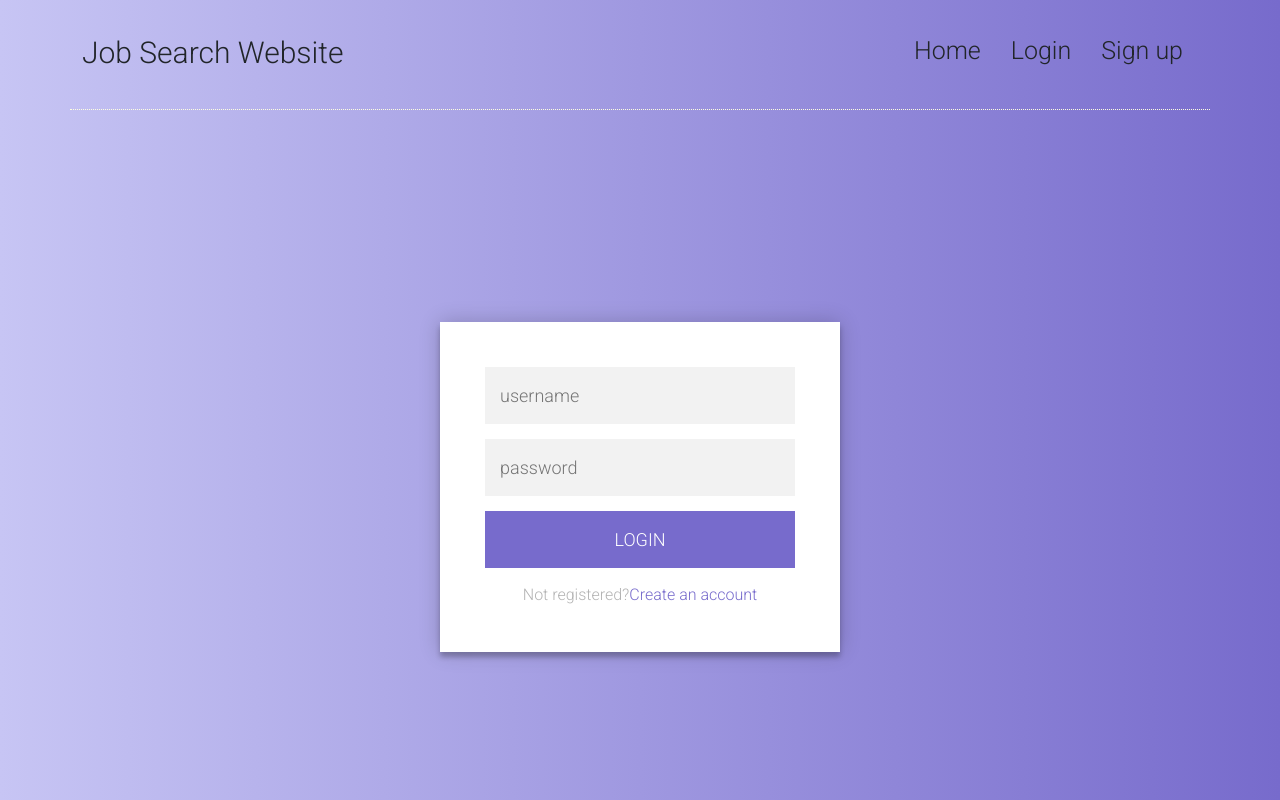
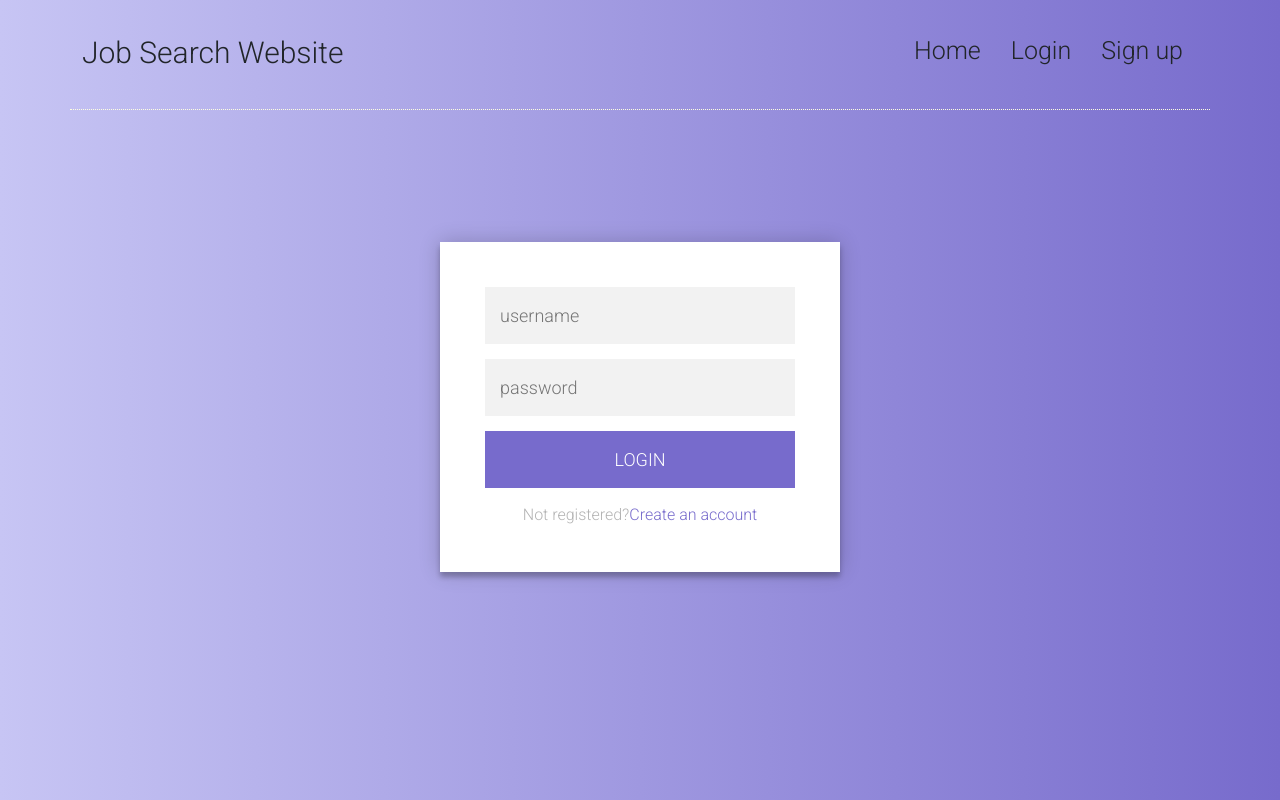
Before and after one commit to jingjingliao/jingjing-liao-zuyu-zhang-project3, a React (Create React App) app in the folder jingjing-liao-zuyu-zhang-project3/: page /login in a window 1280 px wide. Built offline with nearby package versions, Linux system fonts and the light colour scheme.

Commit message:
move up login form

```diff
--- a/jingjing-liao-zuyu-zhang-project3/src/css/Login.css
+++ b/jingjing-liao-zuyu-zhang-project3/src/css/Login.css
@@ -11,7 +11,7 @@
   z-index: 1;
   background: #ffffff;
   max-width: 400px;
-  margin: 100px auto 100px;
+  margin: 20px auto 100px;
   padding: 45px;
   text-align: center;
   box-shadow: 0 0 20px 0 rgba(0, 0, 0, 0.2), 0 5px 5px 0 rgba(0, 0, 0, 0.24);
```
